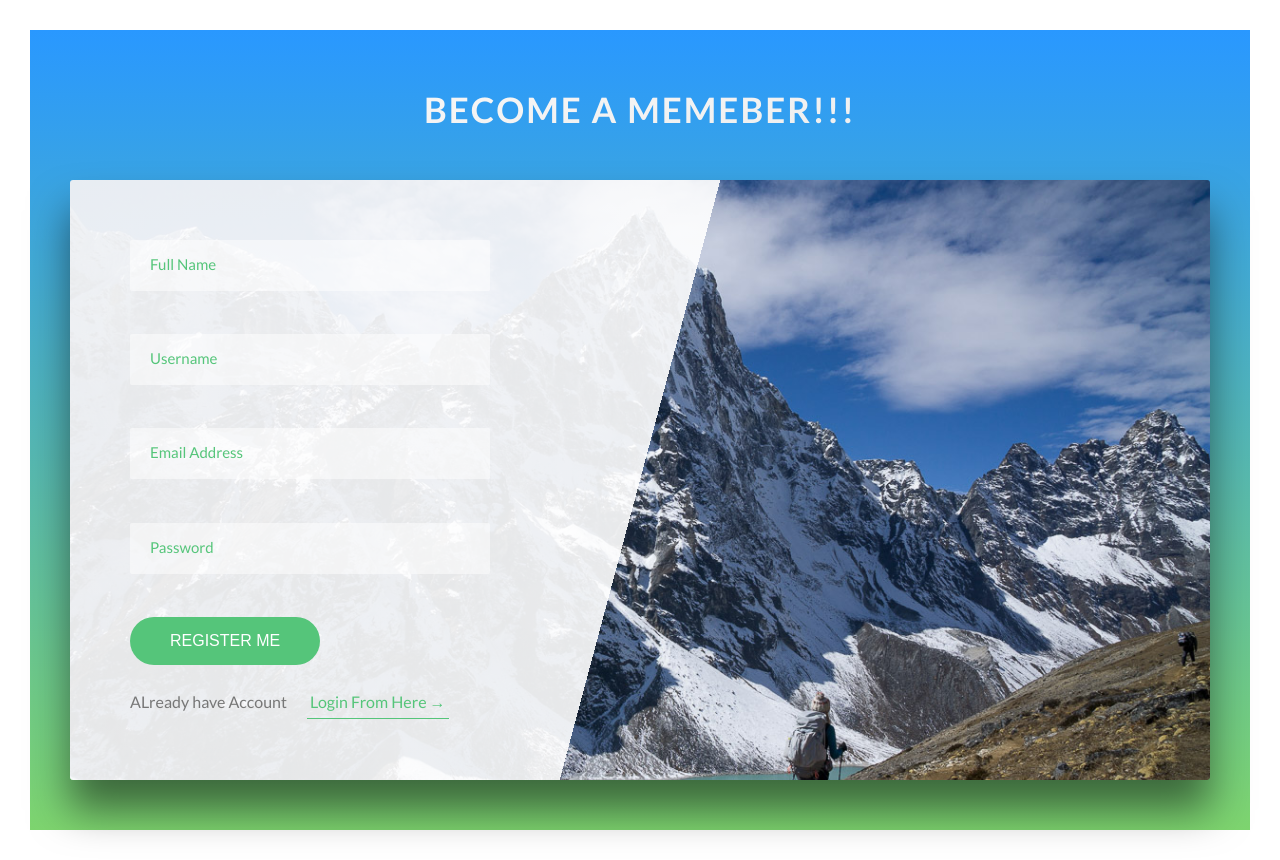
After one commit to TimilsinaBimal/Visit-Nepal-2020, a Django app: page /signup/ in a window 1280 px wide. The commit adds this page. Run offline with Django 3.2, Linux system fonts and the light colour scheme.

Commit message:
register page added

```diff
--- a/static/css/style.css
+++ b/static/css/style.css
@@ -150,7 +150,7 @@ body {
 *::after {
   margin: 0;
   padding: 0;
-  box-sizing: border-box;
+  box-sizing: inherit;
 }
 
 html {
@@ -342,6 +342,10 @@ body {
 
 .cards__picture--6 {
   background-image: linear-gradient(to right bottom, #2998ff, #28b485), url(../img/raddison-hotel.jpeg);
+}
+
+.cards__picture--profile {
+  background-image: linear-gradient(to right bottom, #2998ff, #28b485), url(../img/ashish_review.jpg);
 }
 
 .cards__heading {
@@ -844,6 +848,11 @@ body {
   box-shadow: 0 2rem 4rem rgba(0, 0, 0, 0.15);
 }
 
+/********For sticky *******************/
+.sticky {
+  position: fixed;
+}
+
 .section-news {
   padding: 25rem 0;
   background-color: #f7f7f7;
@@ -856,12 +865,12 @@ body {
   background-image: linear-gradient(105deg, transparent 40%, rgba(255, 255, 255, 0.9) 20%), url(../img/news-events.jpg);
   background-size: cover;
   border-radius: .3rem;
-  box-shadow: 0 4rem 4rem rgba(0, 0, 0, 0.5);
+  box-shadow: 0 8rem 8rem rgba(0, 0, 0, 0.5);
 }
 
 .section-features {
   padding: 15rem 0;
-  background-image: linear-gradient(to right bottom, rgba(41, 152, 255, 0.7), rgba(126, 213, 111, 0.7)), url(../img/feature-section.jpg);
+  background-image: linear-gradient(to right bottom, rgba(41, 152, 255, 0.7), rgba(126, 213, 111, 0.7)), url("../img/feature-section.jpg");
   background-size: cover;
   margin-top: -10rem;
   transform: skewY(-7deg);
@@ -962,6 +971,62 @@ body {
   width: 50%;
 }
 
+.section-register {
+  padding: 5rem 0;
+  background-image: linear-gradient(#2998ff, #7ed56f);
+}
+
+.register {
+  height: 60rem;
+  background-image: linear-gradient(105deg, rgba(255, 255, 255, 0.9) 50%, transparent 50%), url(../img/khumbu.jpg);
+  background-size: cover;
+  border-radius: .3rem;
+  box-shadow: 0 3rem 4rem rgba(0, 0, 0, 0.5);
+}
+
+.register__form {
+  padding: 6rem;
+  width: 50%;
+}
+
+.section-profile {
+  padding: 15rem 0 15rem 0;
+  background-image: linear-gradient(#2998ff, #7ed56f);
+  transform: skewY(-7deg);
+}
+
+.section-profile>* {
+  transform: skewY(7deg);
+}
+
+.profile {
+  position: relative;
+  height: 65rem;
+  background-image: linear-gradient(105deg, rgba(255, 255, 255, 0.9) 40%, transparent 55%), url(../img/profile-section.jpg);
+  background-size: cover;
+  border-radius: .3rem;
+  box-shadow: 0 3rem 4rem rgba(0, 0, 0, 0.5);
+  transition: all .2s;
+}
+
+.profile__form {
+  padding: 6rem;
+  width: 30%;
+}
+
+.profile__img-box {
+  position: absolute;
+  top: 12rem;
+  right: 10rem;
+}
+
+.profile__img {
+  width: 30rem;
+  height: auto;
+  border-radius: .7rem;
+  box-shadow: 0 12rem 50rem rgba(0, 0, 0, 0.8);
+}
+
 /*
 COLORS:
 
--- /dev/null
+++ b/templates/register.html
@@ -0,0 +1,45 @@
+{% extends 'base.html' %}
+{% load staticfiles %}
+{% block content %}
+<section class="section-register">
+    <div class="u-center-text u-margin-bottom-medium">
+        <h2 class="heading-secondary heading-secondary--1"> Become a Memeber!!!</h2>
+    </div>
+    <div class="row">
+        <div class="register">
+            <form action="#" class="register__form">
+
+                <div class="form__group">
+                    <input type="text" class="form__input" placeholder="Full Name" id="Full Name" required>
+                    <label for="fullname" class="form__label">Full Name</label>
+                </div>
+
+                <div class="form__group">
+                    <input type="text" class="form__input" placeholder="Username" id="Username" required>
+                    <label for="fullname" class="form__label">Username</label>
+                </div>
+
+                <div class="form__group">
+                    <input type="email" placeholder="Email Address" class="form__input" id="email" required>
+                    <label for="email" class="form__label">Email Address</label>
+                </div>
+
+                <div class="form__group">
+                    <input type="password" placeholder="Password" class="form__input" id="password" required>
+                    <label for="password" class="form__label">Password</label>
+                </div>
+
+                <div class="form__group">
+                    <button class="btn btn--green">Register Me</button>
+                </div>
+
+                <div class="form__group">
+                    <span class="form__register-text"> ALready have Account</span><a href="../index.html"
+                        class="btn-text">Login From Here &rarr;</a>
+                </div>
+            </form>
+        </div>
+
+    </div>
+</section>
+{% endblock content %}
--- a/yatranepal/urls.py
+++ b/yatranepal/urls.py
@@ -18,4 +18,5 @@ from . import views
 
 urlpatterns = [
     path('', views.homePageView, name='home'),
+    path('signup/', views.signUpView, name='signUp'),
 ]
--- a/yatranepal/views.py
+++ b/yatranepal/views.py
@@ -5,3 +5,7 @@ from django.http import HttpResponse
 
 def homePageView(request):
     return render(request, 'home.html')
+
+
+def signUpView(request):
+    return render(request, 'register.html')
```
Also changed, not shown: templates/loggedProfile.html (added, +30 -0 lines).
